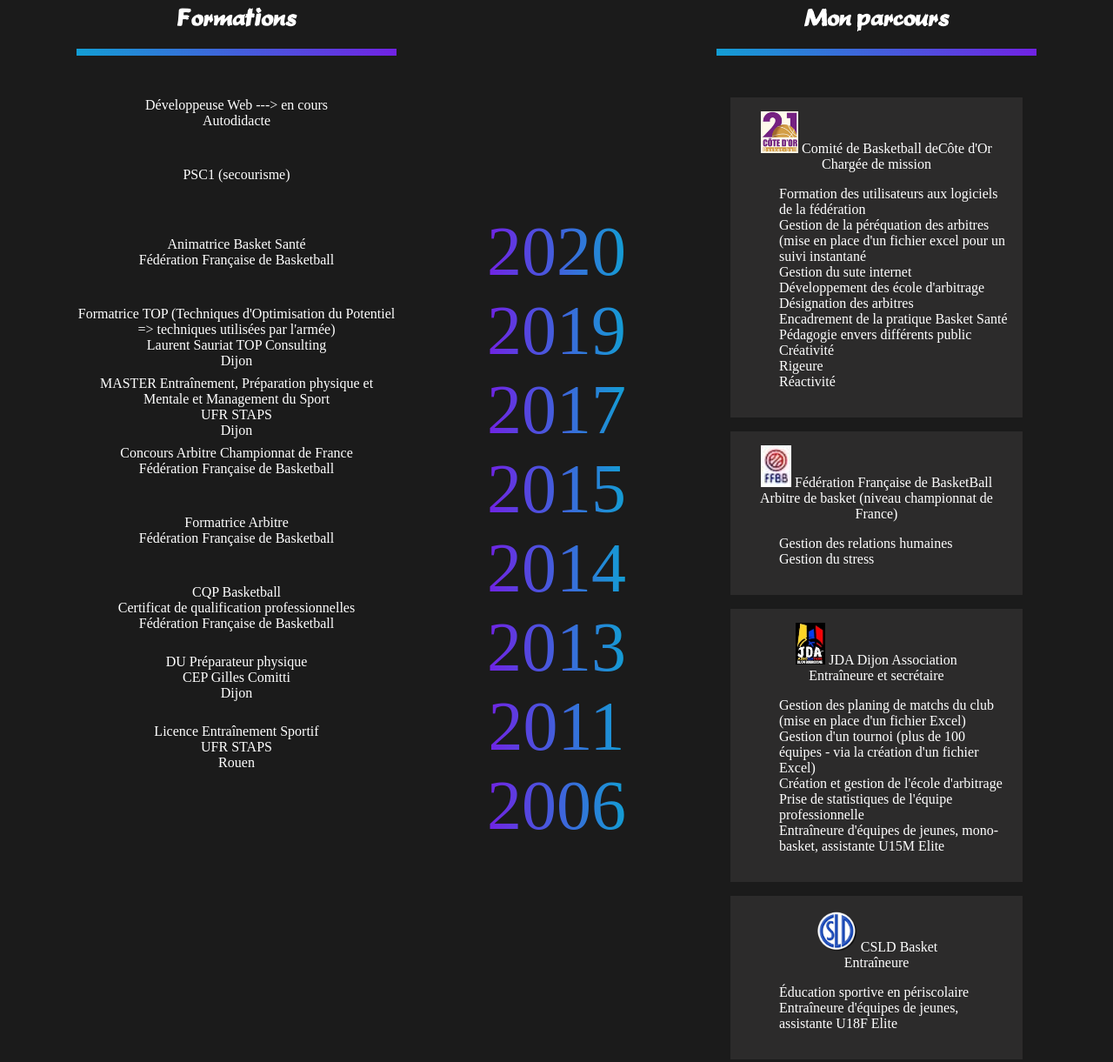
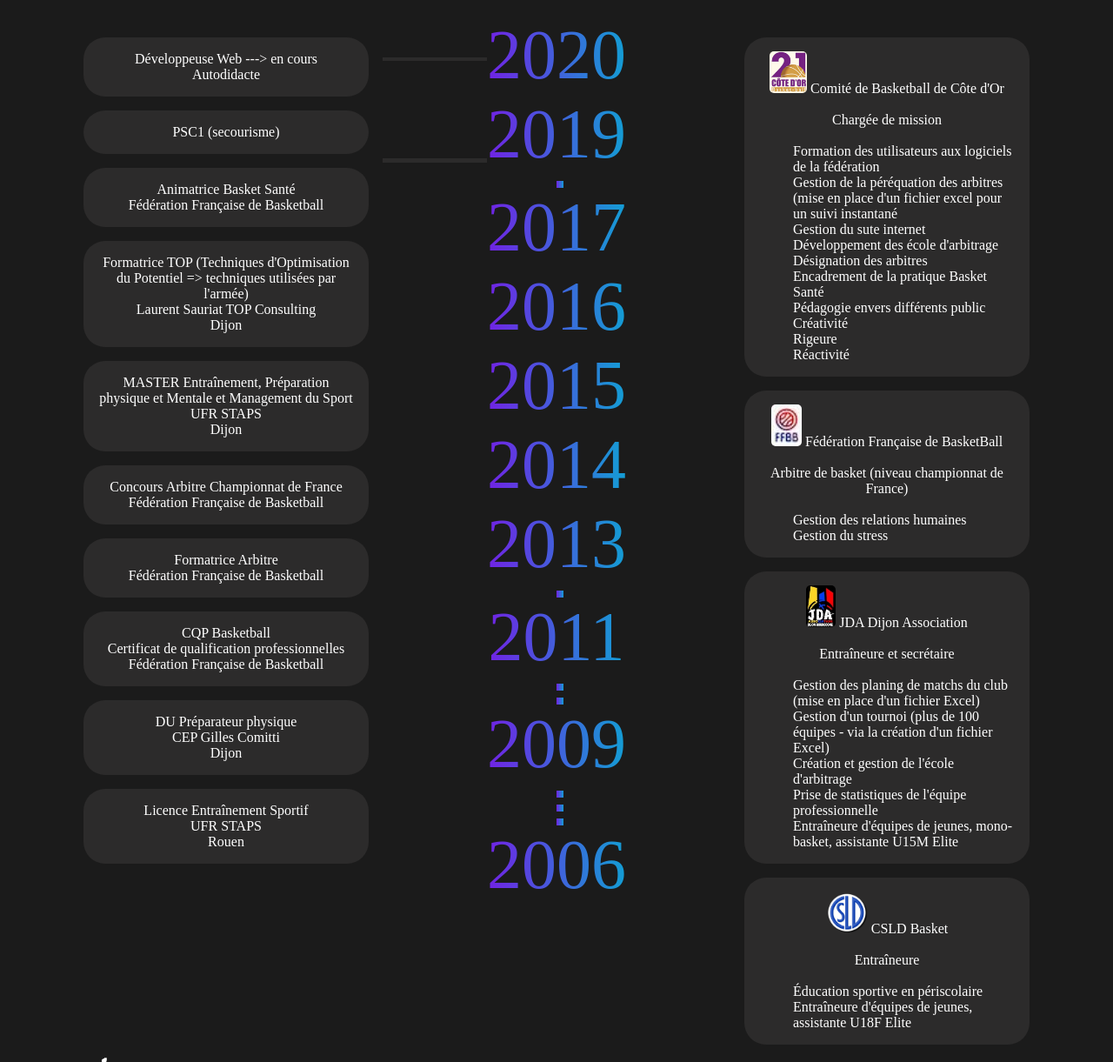
Before and after one commit to D3borahD/PortfolioV2, a plain HTML site: page index.html in a window 1280 px wide. Shown: the part 787-2008 px from the top of the page at 87% size. Drawn offline with Linux system fonts and the light colour scheme; files whose address does not match are found by name.

Commit message:
progression CV

```diff
--- a/index.html
+++ b/index.html
@@ -48,44 +48,67 @@
             Par ailleurs l'apprentissage me permettra de rendre mes compétences acquises et en cours d'acquisition utiles. </Br>
             Enfin je pourrais m'imprégner de la culture de l'entreprise dans l'objectif de poursuivre notre collaboration à la suite de ma formation.
         </p>
+
         <div class="cv">
-
             <div class="formation">
                 <h2>Formations</h2>
                 <div class="separator"></div>
-                <div class="diplome">Développeuse Web ---> en cours </br> Autodidacte</div>
-                <div class="diplome">PSC1 (secourisme)</div>
+
+                 <!--Column 1-->
+
+                <div class="diplome diplome-1">Développeuse Web ---> en cours </br> Autodidacte</div>
+                <div class="diplome diplome-2">PSC1 (secourisme)</div>
                 <div class="diplome">Animatrice Basket Santé </br> Fédération Française de Basketball</div>
-                <div class="diplome">Formatrice TOP (Techniques d'Optimisation du Potentiel => techniques utilisées par l'armée) </br>Laurent Sauriat TOP Consulting</br>Dijon</div>
-                <div class="diplome">MASTER Entraînement, Préparation physique et Mentale et Management du Sport</br>UFR STAPS</br>Dijon</div>
-                <div class="diplome">Concours Arbitre Championnat de France </br>Fédération Française de Basketball</div>
-                <div class="diplome">Formatrice Arbitre </br>Fédération Française de Basketball</div>
-                <div class="diplome">CQP Basketball </br>Certificat de qualification professionnelles</br>Fédération Française de Basketball</div>
-                <div class="diplome">DU Préparateur physique</br>CEP Gilles Comitti </br>Dijon</div>
-
-                <div class="diplome">Licence Entraînement Sportif </br> UFR STAPS </br>Rouen</div>
+                <div class="diplome diplome-3">Formatrice TOP (Techniques d'Optimisation du Potentiel => techniques utilisées par l'armée) </br>Laurent Sauriat TOP Consulting</br>Dijon</div>
+                <div class="diplome diplome-4">MASTER Entraînement, Préparation physique et Mentale et Management du Sport</br>UFR STAPS</br>Dijon</div>
+                <div class="diplome diplome-5">Concours Arbitre Championnat de France </br>Fédération Française de Basketball</div>
+                <div class="diplome diplome-6">Formatrice Arbitre </br>Fédération Française de Basketball</div>
+                <div class="diplome diplome-7">CQP Basketball </br>Certificat de qualification professionnelles</br>Fédération Française de Basketball</div>
+                <div class="diplome diplome-8">DU Préparateur physique</br>CEP Gilles Comitti </br>Dijon</div>
+                <div class="diplome diplome-9">Licence Entraînement Sportif </br> UFR STAPS </br>Rouen</div>
             </div>
 
-            <div class="annees">
-                <div class="date">2020</div>
-                <div class="date">2019</div>
-                <div class="date">2017</div>
-                <div class="date">2015</div>
-                <div class="date">2014</div>
-                <div class="date">2013</div>
-                <div class="date">2011</div>
-                <div class="date">2006</div>
+             <!--Column 2-->
+
+            <div class="graph1">
+                <div class="link 1"></div>
+                <div class="link"></div>
             </div>
 
+             <!--Column 3-->
+
+            <div class="annee">
+                <div class="date date-1">2020</div>
+                <div class="date date-2">2019</div>
+                     <div class="datechemin"></div>
+                <div class="date date-3">2017</div>
+                <div class="date date-4">2016</div>
+                <div class="date date-5">2015</div>
+                <div class="date date-6">2014</div>
+                <div class="date date-7">2013</div>
+                  <div class="datechemin"></div>
+                <div class="date date-8">2011</div>
+                    <div class="datechemin"></div>
+                    <div class="datechemin"></div>
+                <div class="date date-9">2009</div>
+                    <div class="datechemin"></div>
+                    <div class="datechemin"></div>
+                    <div class="datechemin"></div>
+                <div class="date date-10">2006</div>
+            </div>
+
+            <!--Column 4-->
+
+            <div class="graph2"></div>
+
+            <!--Column 5-->
+
             <div class="experience">
-
                 <h2>Mon parcours</h2>
-
                 <div class="separator"></div>
 
                 <div class="parcours"><img class="logo" src="img/cd21.png" alt"" title="logo"/>
-                    Comité de Basketball deCôte d'Or </br>Chargée de mission </br>
-
+                    Comité de Basketball de Côte d'Or </br></br>Chargée de mission </br></br>
                     <ul>
                         <li>Formation des utilisateurs aux logiciels de la fédération</li>
                         <li>Gestion de la péréquation des arbitres (mise en place d'un fichier excel pour un suivi instantané</li>
@@ -99,14 +122,17 @@
                         <li>Réactivité</li>
                     </ul>
                 </div>
-                <div class="parcours"><img class="logo" src="img/ffbb.jpg" alt"" title="logo"/> Fédération Française de BasketBall </br>Arbitre de basket (niveau championnat de France)</br>
+
+                <div class="parcours"><img class="logo" src="img/ffbb.jpg" alt"" title="logo"/> Fédération Française de BasketBall </br></br>Arbitre de basket (niveau championnat de France)</br></br>
                     <ul>
                         <li></li>
                         <li>Gestion des relations humaines</li>
                         <li>Gestion du stress</li>
                     </ul>
                 </div>
-                <div class="parcours"><img class="logo" src="img/jda.jpg" alt"" title="logo"/> JDA Dijon Association </br>Entraîneure et secrétaire </br>
+
+                <div class="parcourschemin"></div>
+                <div class="parcours"><img class="logo" src="img/jda.jpg" alt"" title="logo"/> JDA Dijon Association </br></br>Entraîneure et secrétaire </br></br>
                     <ul>
                         <li>Gestion des planing de matchs du club (mise en place d'un fichier Excel)</li>
                         <li>Gestion d'un tournoi (plus de 100 équipes - via la création d'un fichier Excel)</li>
@@ -115,15 +141,22 @@
                         <li>Entraîneure d'équipes de jeunes, mono-basket, assistante U15M Elite</li>
                     </ul>
                 </div>
-                <div class="parcours"><img class="logo" src="img/csld.png" alt"" title="logo"/> CSLD Basket </br>Entraîneure</br>
+
+                <div class="parcours"><img class="logo" src="img/csld.png" alt"" title="logo"/> CSLD Basket</br></br>Entraîneure</br></br>
                     <ul>
                         <li>Éducation sportive en périscolaire</li>
                         <li>Entraîneure d'équipes de jeunes, assistante U18F Elite</li>
                     </ul>
                 </div>
+
             </div>
         </div>
+        </div>
     </div>
+
+
+
+
     <div class="competences">
         <h1>Compétences</h1>
             <div class="separator"></div>
--- a/style/style.scss
+++ b/style/style.scss
@@ -2,7 +2,6 @@
     font-family: 'brushstroke_plainplain';
     src: url('/font/BRUSHSTP-webfont.eot');
     src: url('/font/BRUSHSTP-webfont.eot?#iefix') format('embedded-opentype'),
-         url('/font/BRUSHSTP-webfont.woff2') format('woff2'),
          url('/font/BRUSHSTP-webfont.woff') format('woff'),
          url('/font/BRUSHSTP-webfont.ttf') format('truetype'),
          url('/font/BRUSHSTP-webfont.svg#brushstroke_plainplain') format('svg');
@@ -17,6 +16,10 @@ $gradiant1: linear-gradient(to right, $blue, $purple);
 $gradiant2: linear-gradient(to left, $blue, $purple);
 $background-color-body:#1b1b1b;
 
+* {
+    margin: 0;
+}
+
 body {
     background-color: $background-color-body;
     color: $font;
@@ -26,8 +29,11 @@ h1 {
     text-transform: uppercase;
     font-size: 2rem;
 }
+h2 {
+    font-family: brushstroke_plainplain;
+}
 
-P{
+P {
     line-height: 1.3rem;
 }
 
@@ -50,7 +56,7 @@ header {
 }
 
 .navbar {
-    margin-top: 1rem;
+    margin-top: 2.5%;
     >ul {
     display: flex;
     flex-direction: row;
@@ -132,11 +138,13 @@ header {
     background: $gradiant1;
 }
 
+/*CV Bloc*/
+
 .cv {
     margin: 5rem 5rem 0 0 ;
     text-align: center;
     display: grid;
-    grid-template-columns: repeat(3,1fr);
+    grid-template-columns: 3fr 1fr 1fr 1fr 3fr;
 }
 
 .formation, .experience {
@@ -146,19 +154,35 @@ header {
     }
 }
 
-.diplome {
-    height: 5rem;
+/*column 1*/
+
+.diplome, .parcours {
+    background-color: #2c2b2b;
+    margin: 1rem;
+    padding: 1rem;
+    border-radius: 25px;
 }
 
-h2 {
-    font-family: brushstroke_plainplain;
+/*column 2*/
+
+.link {
+    height: 0.3rem;
+    width: 100%;
+    background-color: #2c2b2b;
+        margin-top: 7rem;
 }
+
+/*column 3*/
+
 .annees {
     width: 10rem;
     display: flex;
     flex-direction: column;
     justify-content: space-around;
     margin: auto;
+}
+.date-1 {
+    margin-top: 4rem;
 }
 
 .date {
@@ -168,10 +192,19 @@ h2 {
     -webkit-text-fill-color: transparent;
 }
 
+/*column 4*/
+
+.datechemin {
+    height: 0.5rem;
+    width: 0.5rem;
+    margin-left: 50%;
+    margin-top: 0.5rem;
+    background: $gradiant2;
+}
+
+/*column 5*/
+
 .parcours {
-    background-color: #2c2b2b;
-    margin: 1rem;
-    padding: 1rem;
     >ul {
         list-style-type: none;
         text-align: left;
@@ -180,4 +213,5 @@ h2 {
 
 .logo {
     height: 3rem;
+    border-radius: 5px;
 }
```
Also changed, not shown: style/style.css, 1 other file.
